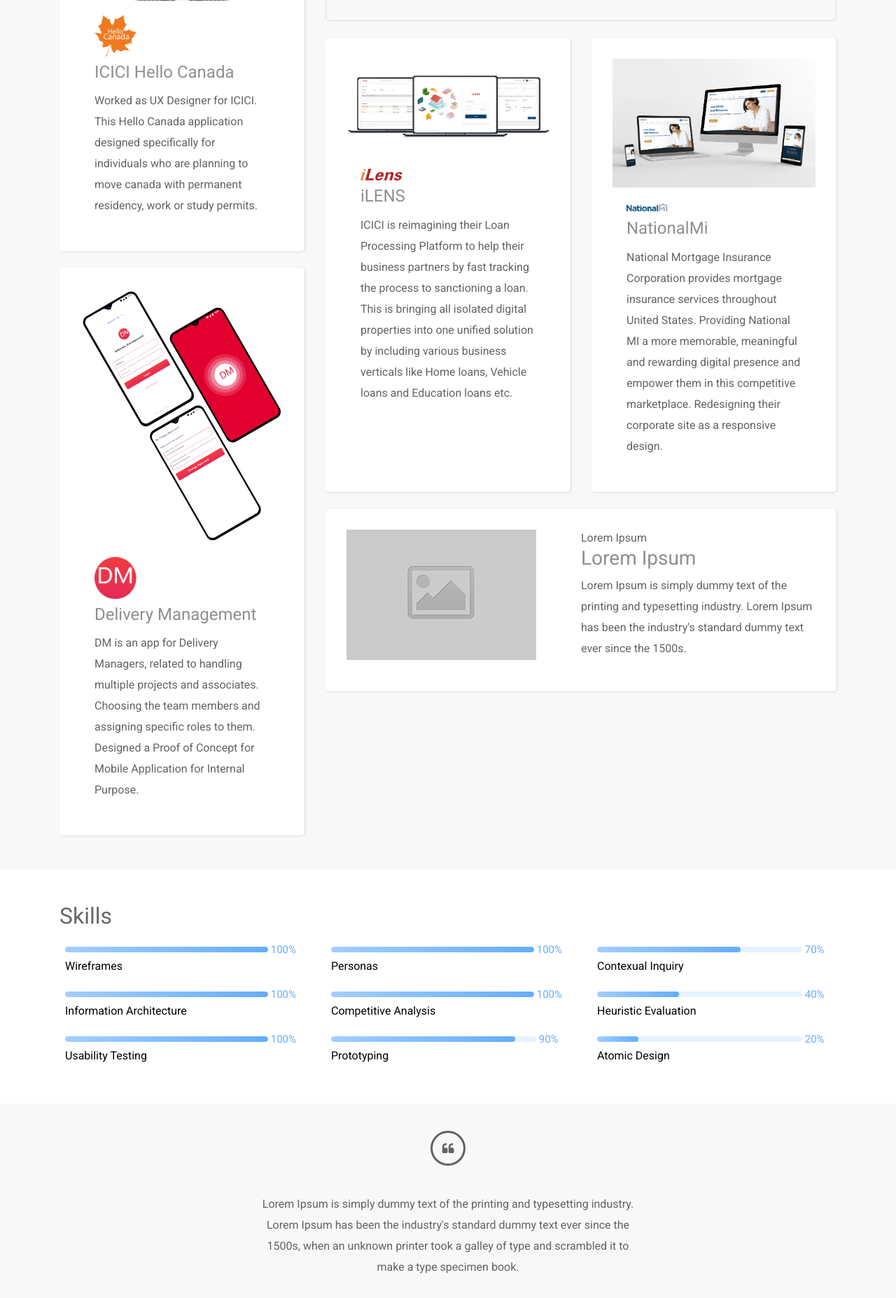
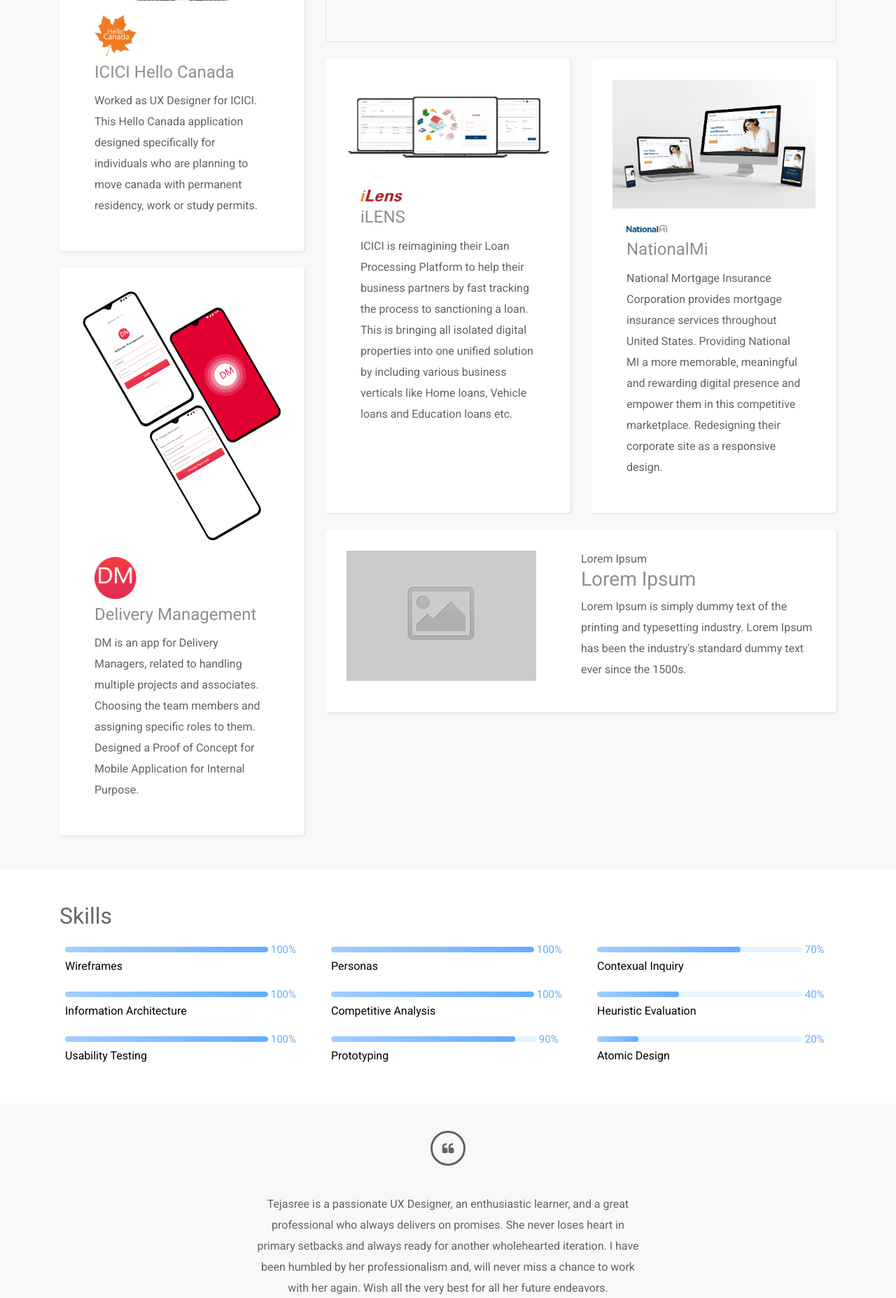
Before and after one commit to epradeep/tejasree-kapsi, a PHP site: page / in a window 1280 px wide. Shown: the part 1625-3480 px from the top of the page at 70% size. Run offline with PHP 8.4, Linux system fonts and the light colour scheme.

Commit message:
fourth commit

```diff
--- a/index.php
+++ b/index.php
@@ -37,7 +37,7 @@
 						<div class="row">
 							<div class="col-sm-8 col-md-8 col-lg-8">
 								<div class="profileicon">
-									<img class="img-fluid rounded-circle" src="images/dummy-female.png" width="60" height="60" alt="">
+									<img class="img-fluid rounded-circle" src="images/tejasree.jpeg" width="80" height="80" alt="">
 									<p>Hey, I'm Tejasree</p>
 								</div>
 								<h1 class="hdesignation">UX <span>DESINER</span></h1>
@@ -48,20 +48,20 @@
 											 <img class="img-fluid location-lft rounded-circle" src="images/working-at-home.png" alt="">
 											<p>UX Designer at Tata Consultancy Services</p>
 										</div>
-										<div class="location">
+										<!--<div class="location">
 											<img class="img-fluid location-lft rounded-circle" src="images/mentor.png" alt="">
 											<p>Mentor at....</p>
-										</div>
+										</div>-->
 							        </div>
 							        <div class="col-sm-6 col-md-6 col-lg-6 mobile-space">
 							        	<div class="location mb-3">
 											<img class="img-fluid location-lft rounded-circle" src="images/locationicon.png" alt="">
 											<p>Hyderabad, Telangana</p>
 										</div>
-										<div class="location">
+										<!--<div class="location">
 											<img class="img-fluid location-lft rounded-circle" src="images/coding.png" alt="">
 											<p>Remote work at....</p>
-										</div>
+										</div>-->
 							        </div>
 								</div>
 							</div>
@@ -80,7 +80,8 @@
 		            <div class="col-sm-8 col-md-8 col-lg-8 mx-auto">
 		            	<h1 class="titlework">Work</h1>
 		            	<h2 class="wcaption pb-2">What I've been up to</h2>
-		            	<p>Globally adopted software, high converting websites, emerging technology and beyond. This is a detailed chronicle of the stories, processes and results behind a curated selection of projects that I've led and contributed to.</p>
+		            	<p>I'm a customer focused designer with a knack for creative problem solving and have the experience of working with senior leadership teams to craft the beautiful products. Have experience in optimizing user experience through innovative solutions and dynamic interface designs.</p>
+		            	<!--<p>Globally adopted software, high converting websites, emerging technology and beyond. This is a detailed chronicle of the stories, processes and results behind a curated selection of projects that I've led and contributed to.</p>-->
 					</div>
 				</div>
 		    </div>
@@ -121,7 +122,7 @@
 							    		<img class="img-fluid" src="images/tab-icon.png" alt="">
 							    	</a>
 							    </li>
-							    <li class="nav-item">
+							    <!--<li class="nav-item">
 							    	<a class="nav-link timeline-event" href="#bootstrap-about" aria-controls="about" role="tab" data-toggle="tab">
 							    		<img class="img-fluid" src="images/tab-icon.png" alt="">
 							    	</a>
@@ -130,7 +131,7 @@
 							    	<a class="nav-link timeline-event" href="#bootstrap-work" aria-controls="work" role="tab" data-toggle="tab">
 							    	    <img class="img-fluid" src="images/tab-icon.png" alt="">
 							    	</a>
-							    </li>
+							    </li>-->
 							</ul>
 
 							<div class="card bg-none border-0 pt-4">
@@ -139,16 +140,16 @@
 							            <div role="tablist" aria-labelledby="home-tab" class="tab-pane fade show active" id="bootstrap-home">
                                             <div class="row">
 		        	                            <div class="col-sm-4 col-md-4 col-lg-4">
-                                                    <img class="img-fluid" src="images/dummy-img.png" alt="">
+                                                    <img class="img-fluid" src="images/system-main.png" alt="">
 		        		                        </div>
 		        		                        <div class="col-sm-8 col-md-8 col-lg-8 mobile-space">
-                                                    <p>2011 • LEXINGTON, KY</p>
-                                                    <h3>Lorem Ipsum</h3>
-                                                    <p>Lorem Ipsum is simply dummy text of the printing and typesetting industry. Lorem Ipsum has been the industry's standard dummy text ever since the 1500s.<p>
+                                                    <p>Mar 2017 - Till date, TCS</p>
+                                                    <h3>UX Designer</h3>
+                                                    <p>In a span of 4 years at Tata Consultancy Services, I have successfully worked on various projects, start to ﬁnish covering various Industries and domains. Received many customer accolades for the projects.<p>
 		        		                        </div>
 							                </div>
 							            </div>
-							            <div role="tablist" aria-labelledby="home-tab" class="tab-pane fade" id="bootstrap-about">
+							            <!--<div role="tablist" aria-labelledby="home-tab" class="tab-pane fade" id="bootstrap-about">
                                              <div class="row">
 		        	                            <div class="col-sm-4 col-md-4 col-lg-4">
                                                     <img class="img-fluid" src="images/dummy-img.png" alt="">
@@ -171,7 +172,7 @@
                                                     <p>Lorem Ipsum is simply dummy text of the printing and typesetting industry. Lorem Ipsum has been the industry's standard dummy text ever since the 1500s.<p>
 		        		                        </div>
 							                </div>
-							            </div>
+							            </div>-->
 							        </div>
 							    </div>
 							</div>
@@ -336,25 +337,38 @@
 			        <ol class="carousel-indicators">
 			            <li data-target="#testimonial_095" data-slide-to="0" class="active"></li>
 			            <li data-target="#testimonial_095" data-slide-to="1"></li>
-			            <li data-target="#testimonial_095" data-slide-to="2"></li>
 			        </ol> <!-- Wrapper For Slides -->
 			        <div class="carousel-inner" role="listbox">
 			            <div class="carousel-item active">
 			                <div class="testimonial_095_slide">
 			                	<a href="#"><span class="fa fa-quote-left"></span></a>
-			                    <p>Lorem Ipsum is simply dummy text of the printing and typesetting industry. Lorem Ipsum has been the industry's standard dummy text ever since the 1500s, when an unknown printer took a galley of type and scrambled it to make a type specimen book.</p>
+			                    <p>Tejasree is a passionate UX Designer, an enthusiastic learner, and a great professional who always delivers on promises. She never loses heart in primary setbacks and always ready for another wholehearted iteration. I have been humbled by her professionalism and, will never miss a chance to work with her again. Wish all the very best for all her future endeavors.</p>
 			                </div>
 			                <div class="d-flex justify-content-center margin-indicators">
 		                        <div>
-		                        	<img src="images/dummy-img.png" width="50" height="50" class="rounded-circle">
+		                        	<img src="images/jaydeep-mukherjee.jpg" width="60" height="60" class="rounded-circle">
 		                        </div>
 		                        <div class="ml-2">
-		                        	<span class="name">Name</span>
-		                            <p class="para">Company name</p>
+		                        	<span class="name">Jaydeep Mukherjee</span>
+		                            <p class="para">Director, TCS Interactive</p>
 		                        </div>
 		                    </div>
 			            </div>
 			            <div class="carousel-item">
+			                <div class="testimonial_095_slide"> <a href="#"><span class="fa fa-quote-left"></span></a>
+			                    <p>Tejasree's passion for Experience Design and UI Design is very evident. I worked with Tejasree as the US-based UX Lead for a US-based client site redesign. In my 35 years of client-facing roles, this project was the most challenging I've ever encountered. Tejasree worked through the challenges to maintain momentum and create excellent design solutions...</p>
+			                </div>
+			                <div class="d-flex justify-content-center margin-indicators">
+		                        <div>
+		                        	<img src="images/bryan-daniel.jpg" width="60" height="60" class="rounded-circle">
+		                        </div>
+		                        <div class="ml-2">
+		                        	<span class="name">Bryan Daniel</span>
+		                            <p class="para">UX Lead at TCS</p>
+		                        </div>
+		                    </div>
+			            </div>
+			            <!--<div class="carousel-item">
 			                <div class="testimonial_095_slide"> <a href="#"><span class="fa fa-quote-left"></span></a>
 			                    <p>Lorem Ipsum is simply dummy text of the printing and typesetting industry. Lorem Ipsum has been the industry's standard dummy text ever since the 1500s, when an unknown printer took a galley of type and scrambled it to make a type specimen book.</p>
 			                </div>
@@ -367,21 +381,7 @@
 		                            <p class="para">Company name</p>
 		                        </div>
 		                    </div>
-			            </div>
-			            <div class="carousel-item">
-			                <div class="testimonial_095_slide"> <a href="#"><span class="fa fa-quote-left"></span></a>
-			                    <p>Lorem Ipsum is simply dummy text of the printing and typesetting industry. Lorem Ipsum has been the industry's standard dummy text ever since the 1500s, when an unknown printer took a galley of type and scrambled it to make a type specimen book.</p>
-			                </div>
-			                <div class="d-flex justify-content-center margin-indicators">
-		                        <div>
-		                        	<img src="images/dummy-img.png" width="50" height="50" class="rounded-circle">
-		                        </div>
-		                        <div class="ml-2">
-		                        	<span class="name">Name</span>
-		                            <p class="para">Company name</p>
-		                        </div>
-		                    </div>
-			            </div>
+			            </div>-->
 			        </div>
 
 			        <!--<a class="carousel-control-prev" href="#testimonial_095" data-slide="prev"> <span class="fa fa-chevron-left"></span> </a>
@@ -535,7 +535,7 @@
 				<div class="row">
 					<div class="col-sm-6 col-md-6 col-lg-6">
 						<div class="copyright-lft pt-2">
-	                       <p>Copyright &#169; 2020<a href="index.php"> Tejasree Kapsi</a> </p>
+	                       <p>Copyright &#169; <?php echo date('Y') ?><a href="index.php"> Tejasree Kapsi</a> </p>
 						</div>
 					</div>
 
@@ -576,8 +576,5 @@
 			});
 		</script>
 
-
-
-
 	</body>
 </html>
```
